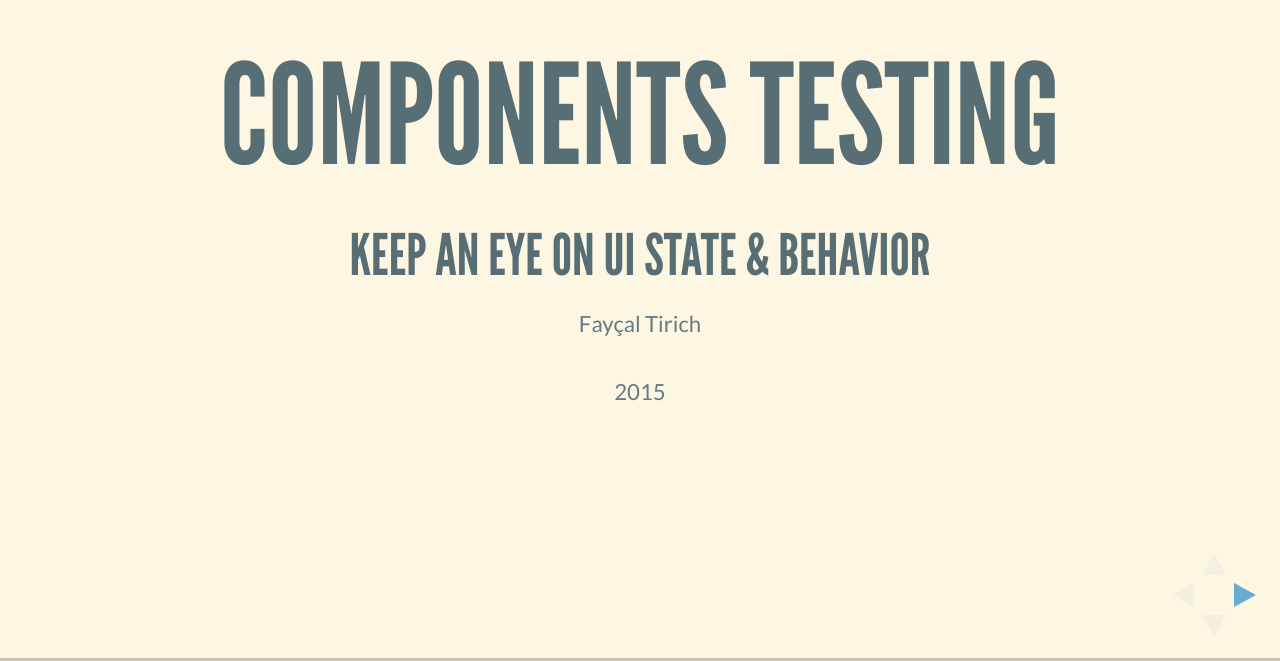
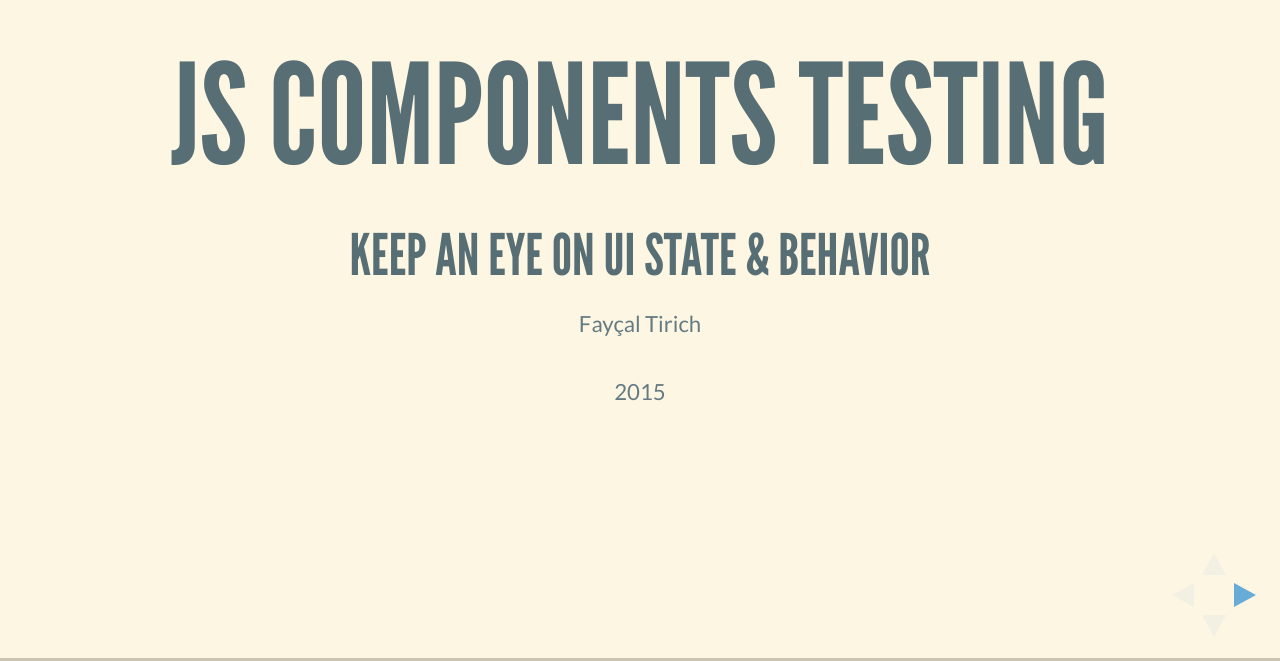
Before and after one commit to fayway/JsComponentsUnitTesting, a website built with webpack: page talk/index.html in a window 1280 px wide. Shown: the part 139-800 px from the top of the page. Built offline with nearby package versions, Linux system fonts and the light colour scheme; what ractive would draw is missing.

Commit message:
Talk title

```diff
--- a/talk/index.html
+++ b/talk/index.html
@@ -61,7 +61,7 @@
 			<div class="slides">
 
                 <section>
-                    <h1>Components Testing</h1>
+                    <h1>JS Components Testing</h1>
                     <h3>Keep an eye on UI State & Behavior</h3>
                     <p>
                         <small>Fayçal Tirich</small>
```
